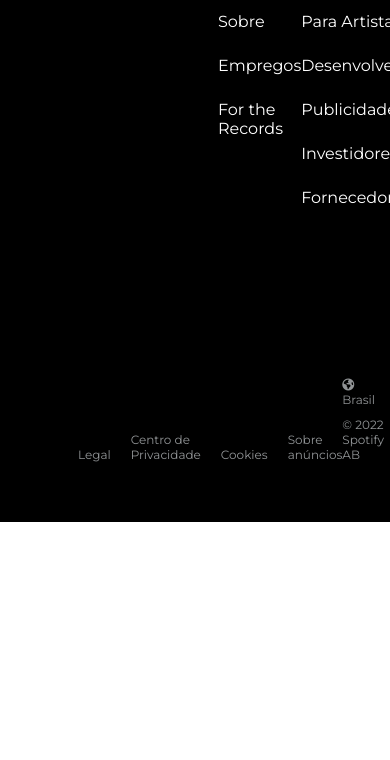
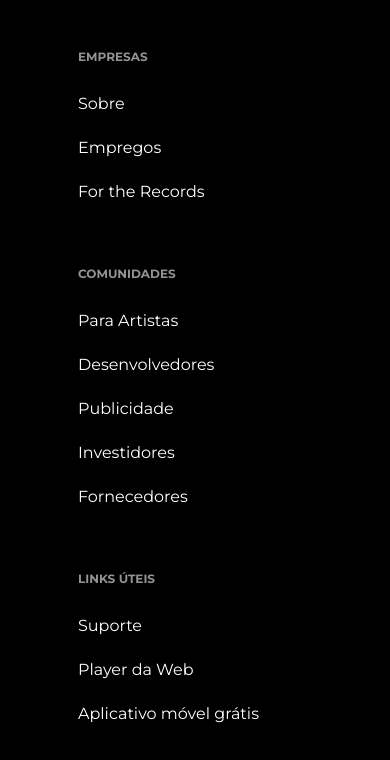
Before and after one commit to mateusmaranhao/spotify-clone, a plain HTML site: page index.html in a window 390 px wide. Shown: the part 892-1652 px from the top of the page. Before the commit the page ends 1414 px from the top, so only its background shows below. Drawn offline with Linux system fonts and the light colour scheme.

Commit message:
iniciar responsivo

```diff
--- a/css/style.css
+++ b/css/style.css
@@ -79,6 +79,7 @@ main {
 }
 .hero h1 {
   font-size: 9.75rem;
+  line-height: 9.5rem;
 }
 .hero p {
   font-size: 1.125rem;
@@ -130,8 +131,8 @@ footer .social-media {
 }
 footer .social-media li {
   background-color: var(--social-media-bg);
-  width: 55px;
-  height: 55px;
+  width: 3.438rem;
+  height: 3.438rem;
   border-radius: 50%;
   text-align: center;
 }
@@ -169,3 +170,28 @@ footer .guidelines .copy {
 footer .guidelines .copy li {
   margin: 0.625rem 0 0;
 }
+
+/* ========= RESPONSIVE ========= */
+@media (max-width: 1400px) {
+  .grid {
+    grid-template-columns: 1fr;
+    gap: 2.5rem;
+  }
+}
+@media (max-width: 768px) {
+  footer .guidelines {
+    margin-top: 3.75rem;
+  }
+  .guidelines,
+  .guidelines .links {
+    flex-direction: column;
+    align-items: flex-start;
+  }
+  .guidelines .links li {
+    margin: 0;
+  }
+  .guidelines .copy {
+    margin-top: 1.875rem;
+    align-items: flex-start;
+  }
+}
```
